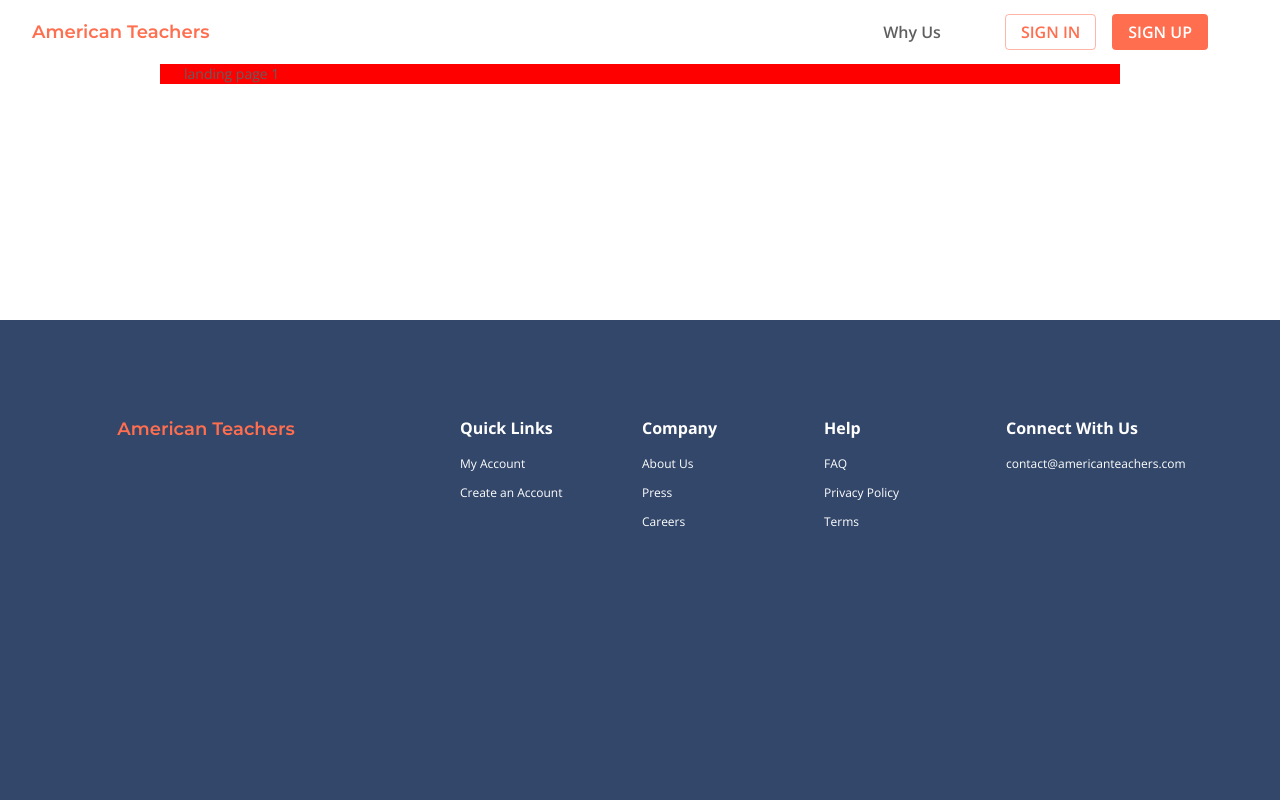
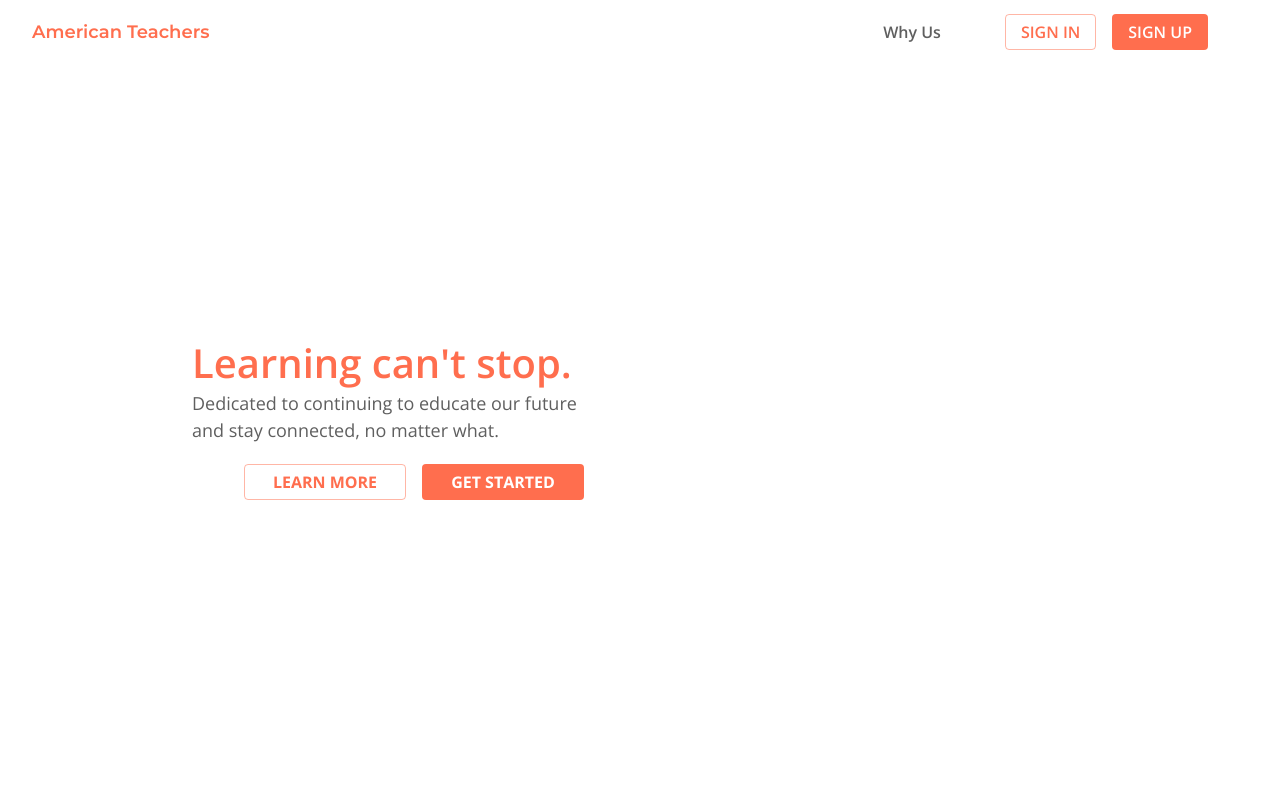
Before and after one commit to American-Teachers/American-Teachers, a React (Create React App) app in the folder wwwroot/: page / in a window 1280 px wide. Shown: the top 800 px of the page. Built offline with nearby package versions, Linux system fonts and the light colour scheme.

Commit message:
get center copy for Landing1 component styled

```diff
--- a/wwwroot/src/components/Footer.js
+++ b/wwwroot/src/components/Footer.js
@@ -9,8 +9,8 @@
     height: theme.spacing(60),
     backgroundColor: '#33476A',
     color: 'white',
-    position: 'absolute',
-    bottom: 0,
+    // position: 'absolute',
+    // bottom: 0,
     padding: `${theme.spacing(12)}px ${theme.spacing(11.5)}px 0 0`,
   },
   logoContainer: {textAlign: 'center', paddingLeft: theme.spacing(2)},
--- a/wwwroot/src/components/Header.js
+++ b/wwwroot/src/components/Header.js
@@ -100,6 +100,8 @@
               className={classes.buttonSign}
               color='primary'
               variant='outlined'
+              component={RouterLink}
+              to='/signin'
             >
               <Typography>
                 Sign In
@@ -110,6 +112,8 @@
               className={classes.buttonSign}
               color='primary'
               variant='contained'
+              component={RouterLink}
+              to='/signup'
             >
               <Typography>
                 Sign Up
--- a/wwwroot/src/pages/Landing.js
+++ b/wwwroot/src/pages/Landing.js
@@ -1,31 +1,100 @@
 import React from 'react'
 
-import { Container } from '@material-ui/core';
+import { Box, Container, Typography, Button } from '@material-ui/core';
 
 import Layout from '../components/Layout';
 import { makeStyles } from '@material-ui/core/styles';
 
 const useStyles = makeStyles((theme) => ({
   root: {},
-  test: {backgroundColor: 'red'}
+  landing1root: {
+    // backgroundColor: 'pink',
+    height: '100vh',
+    paddingTop: theme.spacing(34),
+    paddingLeft: theme.spacing(1)
+  },
+  landing1CopyContainer: {
+    width: theme.spacing(55),
+    margin: 0,
+  },
+  landing1CopyTitle: {
+    fontSize: '40px',
+    lineHeight: '54px',
+    fontWeight: 600,
+    color: theme.palette.primary.main,
+  },
+  landing1CopyBody: {fontSize: '18px'},
+  landing1ButtonCollection: {
+    marginTop: theme.spacing(2.5),
+    justifyContent: 'flex-end',
+    '& button': {
+      width: theme.spacing(20.25),
+      boxShadow: 'none',
+      '&:last-child': {marginLeft: theme.spacing(2)},
+      '& p': {fontWeight: 700}
+    }
+  },
+
+  landing2root: {
+    height: '100vh',
+  },
+  test: {backgroundColor: 'red', height: '100vh'}
 }))
 
 function Landing1() {
   const classes = useStyles();
   return (
     <Container
-      className={classes.test}
+      className={classes.landing1root}
       maxWidth='md'
     >
-      <div>landing page 1</div>
+      <Container className={classes.landing1CopyContainer}>
+        <Typography className={classes.landing1CopyTitle} component='h1'>
+          Learning can't stop.
+        </Typography>
+
+        <Typography className={classes.landing1CopyBody}>
+          Dedicated to continuing to educate our future and stay connected, no matter what.
+        </Typography>
+
+        <Box
+          className={classes.landing1ButtonCollection}
+          display='flex'
+          justifyContent="flex-end"
+        >
+          <Button
+            variant='outlined'
+            color='primary'
+          >
+            <Typography>
+              Learn more
+            </Typography>
+          </Button>
+
+          <Button
+            variant='contained'
+            color='primary'
+          >
+            <Typography>
+              Get Started
+            </Typography>
+          </Button>
+        </Box>
+      </Container>
+
+
+
     </Container>
   )
 }
 
 function Landing2() {
   return (
-    <Container>
-
+    <Container
+      className={classes.landing2root}
+      maxWidth='lg'
+    >
+      <div>Education</div>
     </Container>
   )
 }
```
